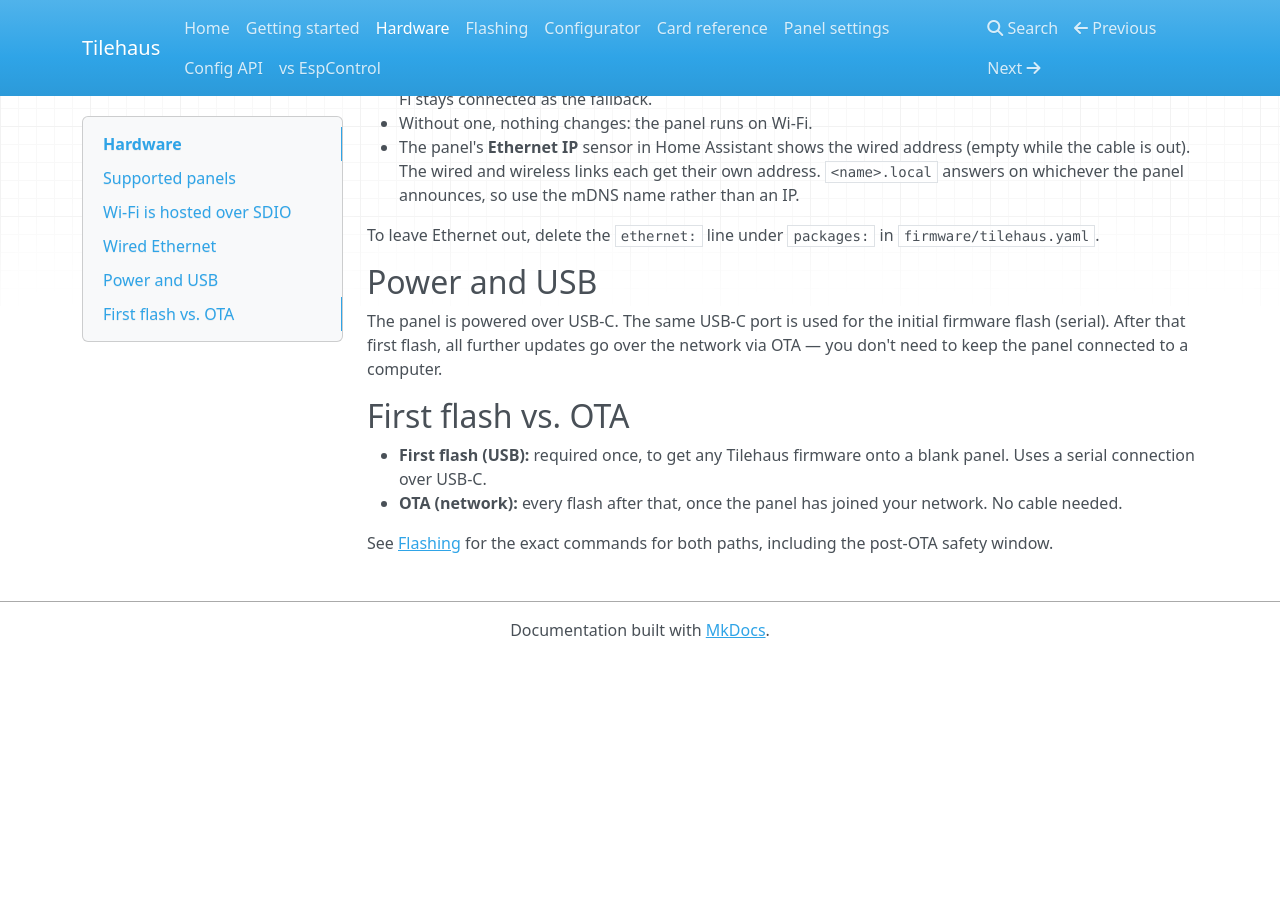
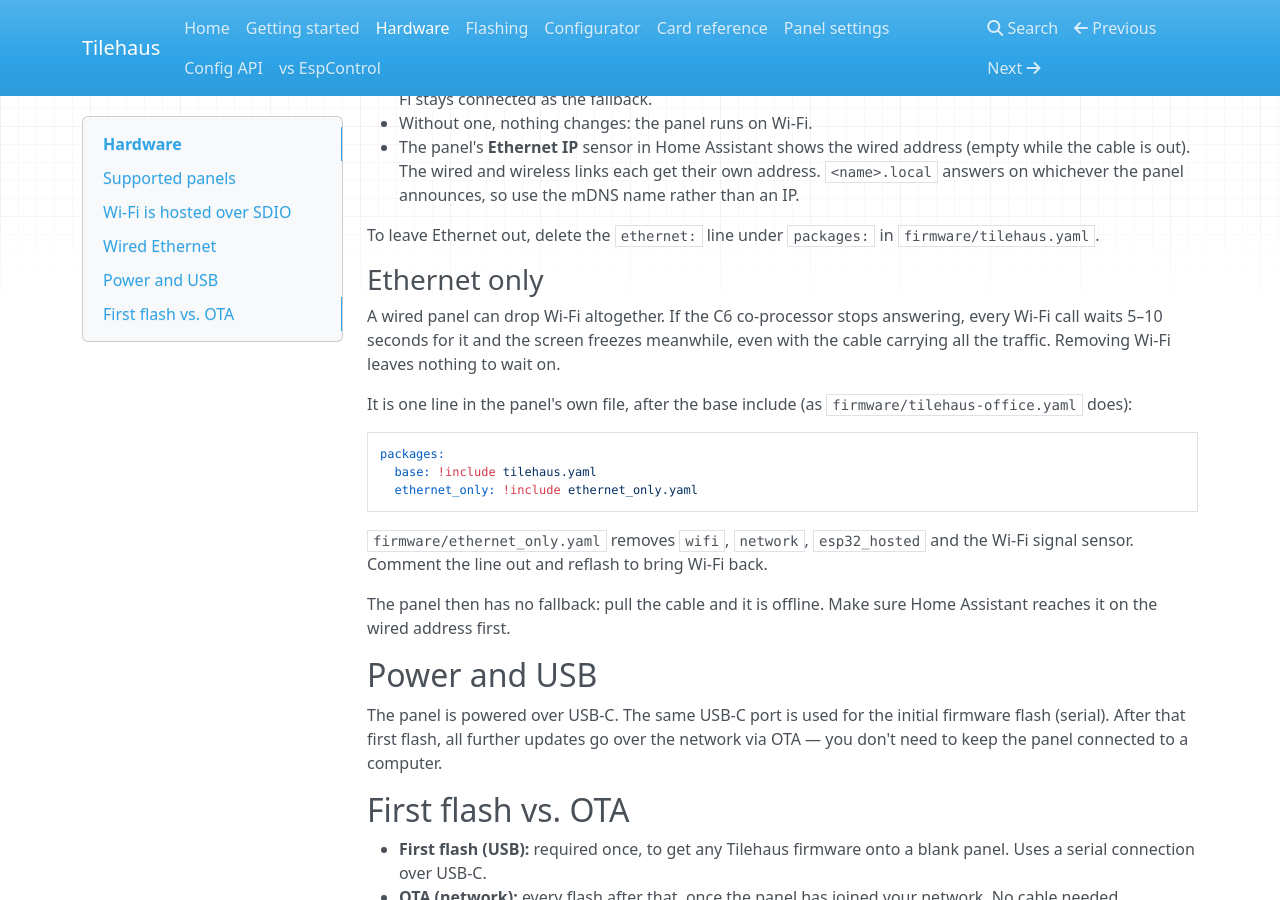
Before and after one commit to jsenecal/tilehaus, an MkDocs documentation site: the page built from docs/hardware.md, in a window 1280 px wide and 900 px high, scrolled down 691 px. Built offline with MkDocs 1.6.1, drawn with Linux system fonts in a browser that asks for light colours; nearby versions of some CDN libraries; before the commit the page ends 1349 px from its top, so only the background shows below that.

Commit message:
feat: Ethernet-only package; the office panel drops Wi-Fi
The office's hosted ESP32-C6 began failing every Wi-Fi RPC
(Req_WifiStaGetApInfo / Req_GetWifiMode timing out). Each failed call
blocks the main loop for 5-10 s, so touch froze, even though Ethernet
carried all the traffic. It survived a full power cut and a smaller
deck.

firmware/ethernet_only.yaml removes wifi, network, esp32_hosted and the
Wi-Fi signal sensor (now id: wifi_rssi). A wired panel turns it on with
one line under packages:; the office does. Documented in hardware.md.

````diff
--- a/docs/hardware.md
+++ b/docs/hardware.md
@@ -41,6 +41,28 @@ of it (`firmware/ethernet.yaml`, `network: priority:` with Ethernet first):
 To leave Ethernet out, delete the `ethernet:` line under `packages:` in
 `firmware/tilehaus.yaml`.
 
+### Ethernet only
+
+A wired panel can drop Wi-Fi altogether. If the C6 co-processor stops
+answering, every Wi-Fi call waits 5–10 seconds for it and the screen freezes
+meanwhile, even with the cable carrying all the traffic. Removing Wi-Fi leaves
+nothing to wait on.
+
+It is one line in the panel's own file, after the base include (as
+`firmware/tilehaus-office.yaml` does):
+
+```yaml
+packages:
+  base: !include tilehaus.yaml
+  ethernet_only: !include ethernet_only.yaml
+```
+
+`firmware/ethernet_only.yaml` removes `wifi`, `network`, `esp32_hosted` and the
+Wi-Fi signal sensor. Comment the line out and reflash to bring Wi-Fi back.
+
+The panel then has no fallback: pull the cable and it is offline. Make sure
+Home Assistant reaches it on the wired address first.
+
 ## Power and USB
 
 The panel is powered over USB-C. The same USB-C port is used for the initial
````
Also changed, not shown: CLAUDE.md (+1 -1 lines), 3 other files.
